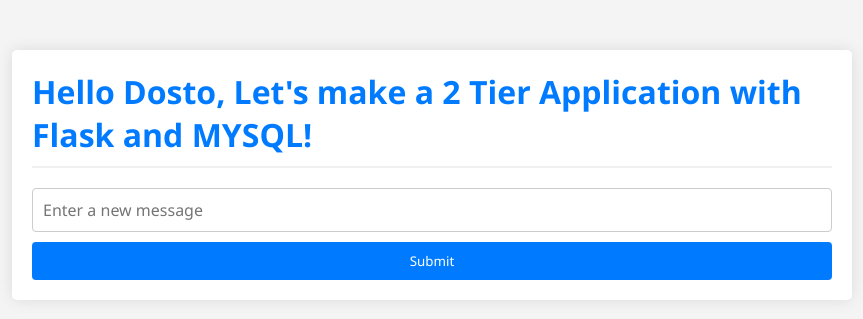
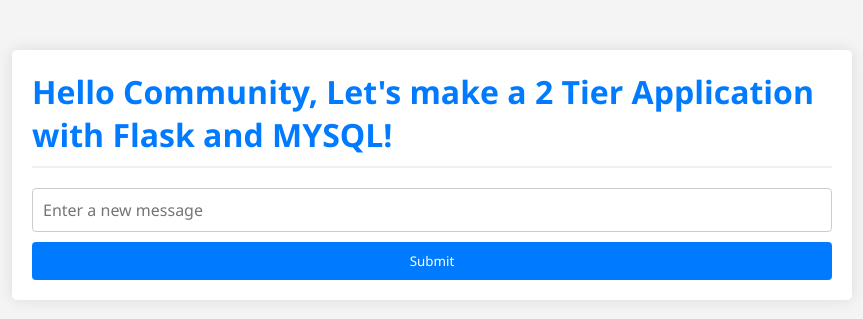
Before and after one commit to suyogbhalekar19/two-tier-flask-app, a Flask app: page / in a window 1280 px wide. Shown: the top 319 px of the page, without its empty margins (208-1071 px from the left). Run offline with Flask 2, Linux system fonts and the light colour scheme; data that the repository does not hold is empty; some libraries are stand-ins or nearby versions.

Commit message:
Update index.html

```diff
--- a/templates/index.html
+++ b/templates/index.html
@@ -93,7 +93,7 @@
 
 <body>
     <div class="container">
-        <h1>Hello Dosto,
+        <h1>Hello Community,
             Let's make a 2 Tier Application with Flask and MYSQL!</h1>
         {% for message in messages %}
             <p>{{ message[0] }}</p>
```
